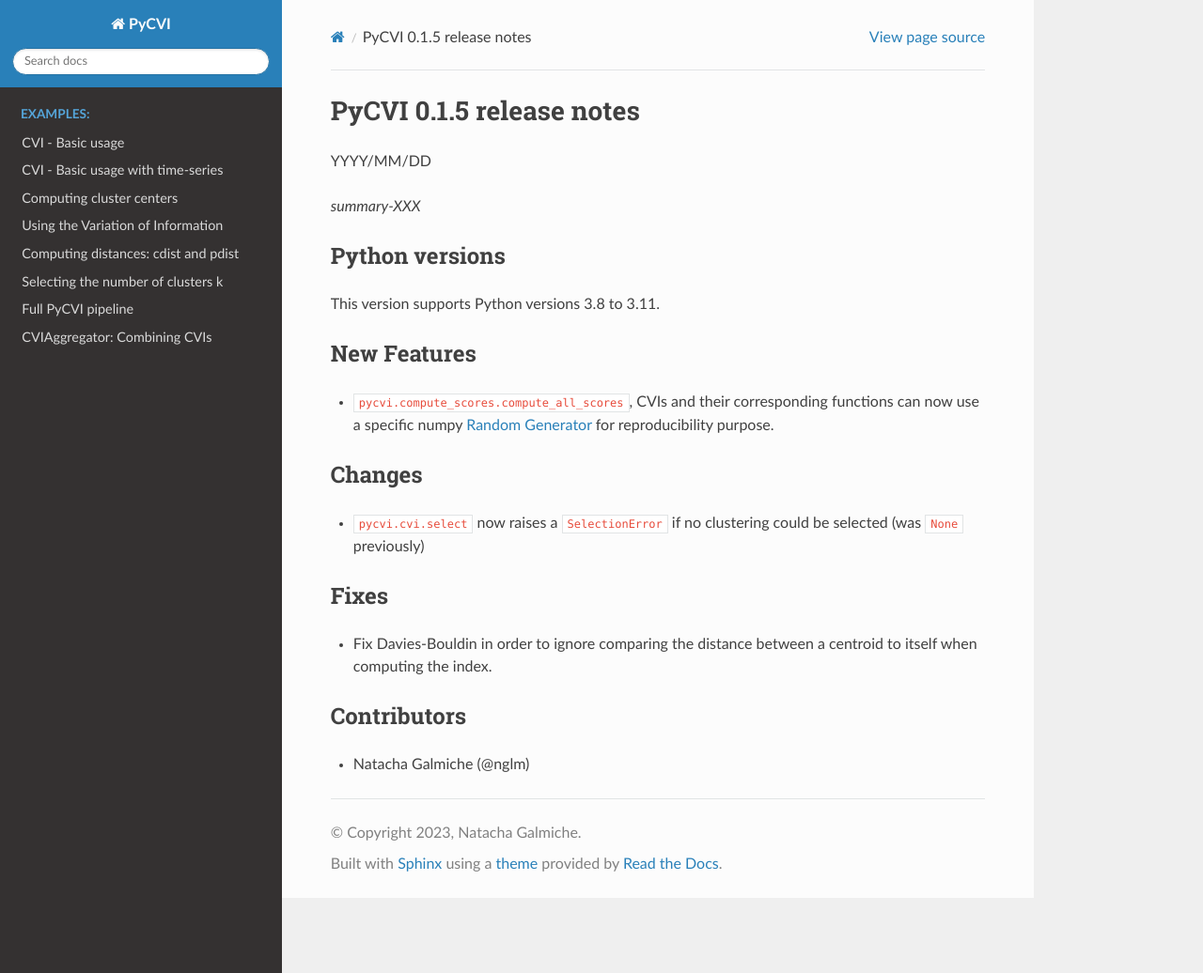
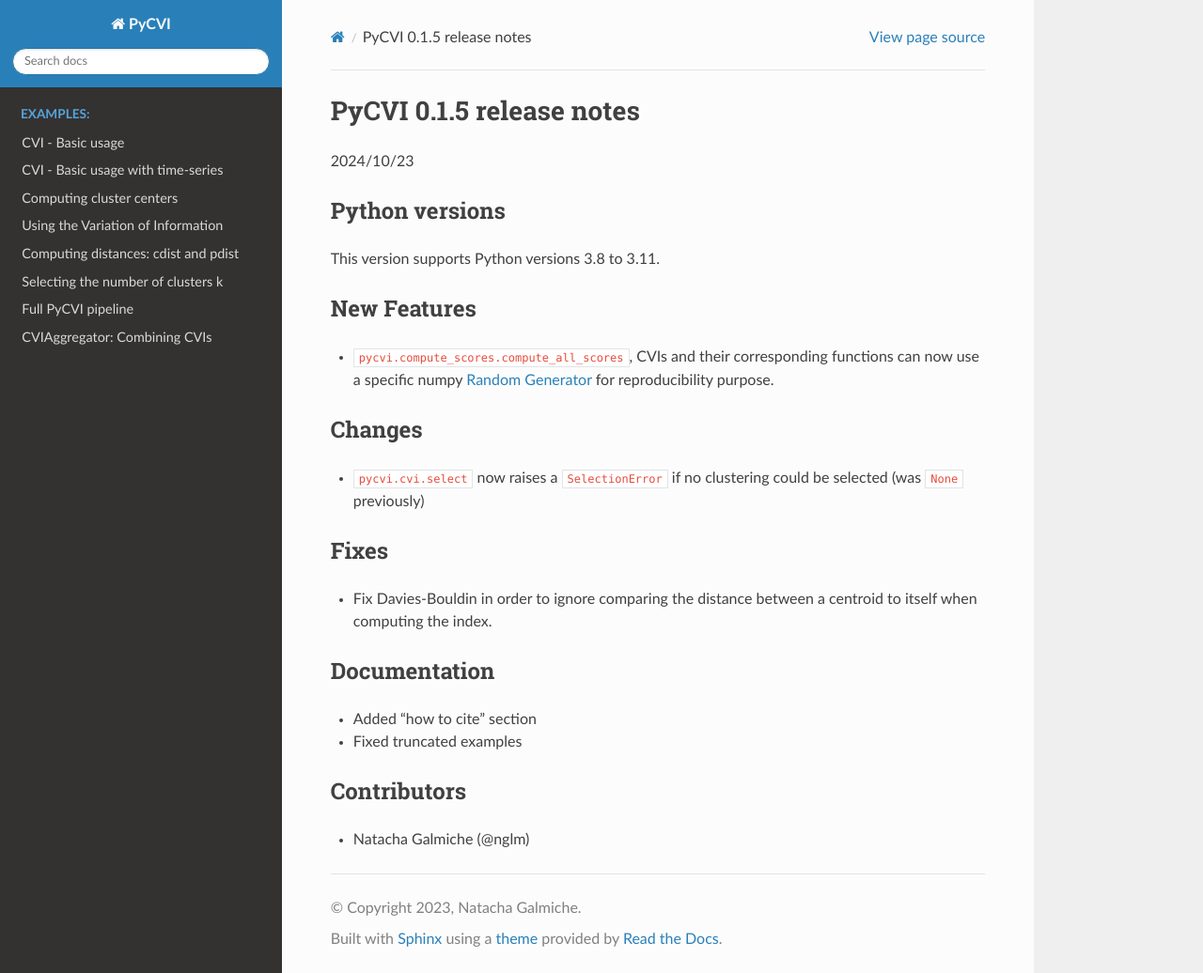
Before and after one commit to nglm/pycvi, a Sphinx documentation site: the page built from docs/releases/PyCVI-0.1.5.md, in a window 1280 px wide and 1036 px high. Shown: the whole window at 94% size. Built offline with Sphinx 7.4.7 and the Read the Docs theme 3.1.0, drawn with Linux system fonts in a browser that asks for light colours.

Commit message:
Release 0.1.5

```diff
--- a/docs/conf.py
+++ b/docs/conf.py
@@ -30,7 +30,7 @@
 author = 'Natacha Galmiche'
 
 # The full version, including alpha/beta/rc tags
-release = '0.1.4'
+release = '0.1.5'
 
 
 # -- General configuration ---------------------------------------------------
--- a/docs/releases/PyCVI-0.1.5.md
+++ b/docs/releases/PyCVI-0.1.5.md
@@ -1,8 +1,6 @@
 # PyCVI 0.1.5 release notes
 
-YYYY/MM/DD
-
-_summary-XXX_
+2024/10/23
 
 ## Python versions
 
@@ -20,6 +18,11 @@
 
 - Fix Davies-Bouldin in order to ignore comparing the distance between a centroid to itself when computing the index.
 
+## Documentation
+
+- Added "how to cite" section
+- Fixed truncated examples
+
 ## Contributors
 
 - Natacha Galmiche (@nglm)
--- a/pyproject.toml
+++ b/pyproject.toml
@@ -3,7 +3,7 @@
 packages = [
     {include = "pycvi"}
 ]
-version = "0.1.4"
+version = "0.1.5"
 description = "Internal Cluster Validity Indices in python, compatible with time-series data"
 authors = ["Natacha, Galmiche <natacha.galmiche@uib.no>"]
 readme = "README.md"
```
Also changed, not shown: 2 other files.
